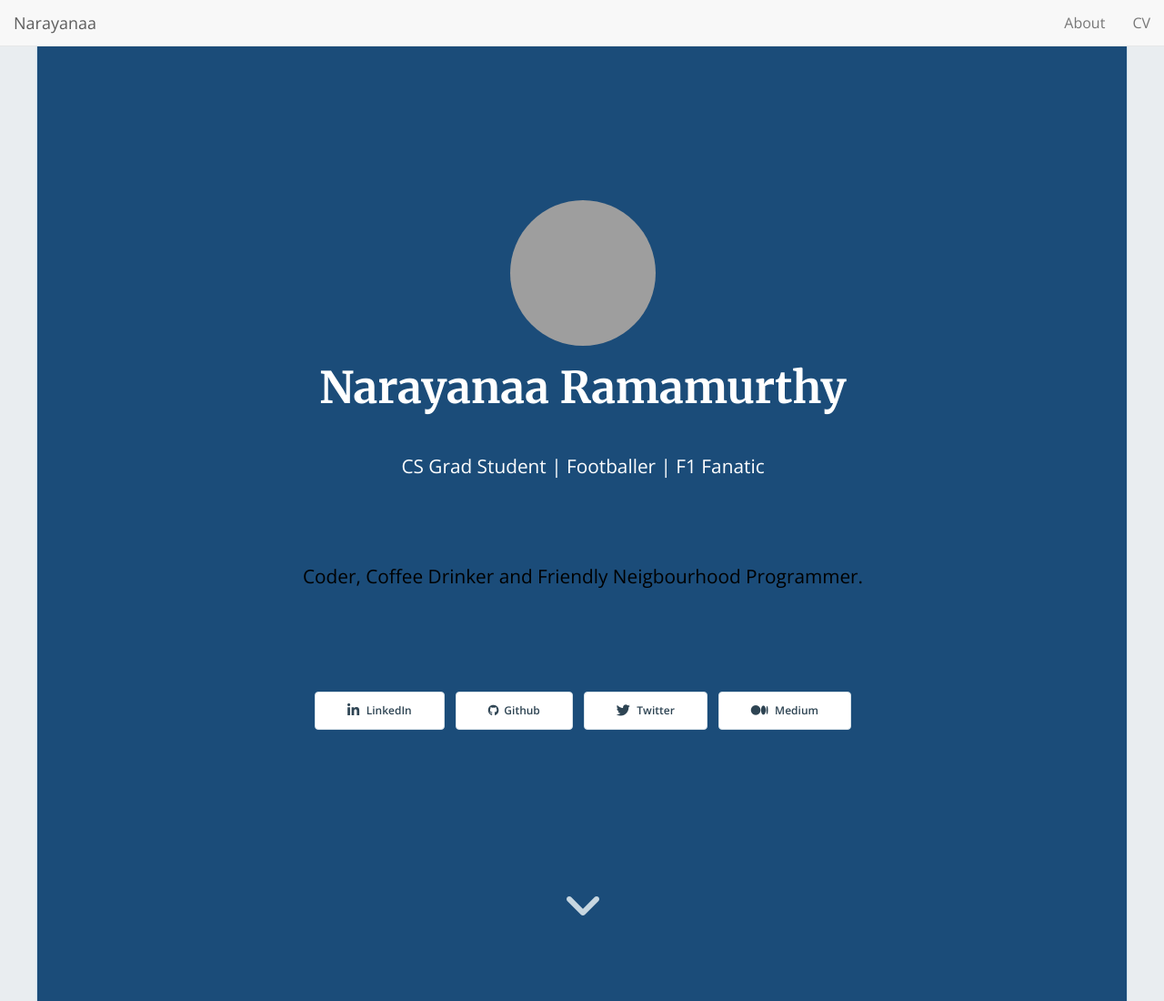
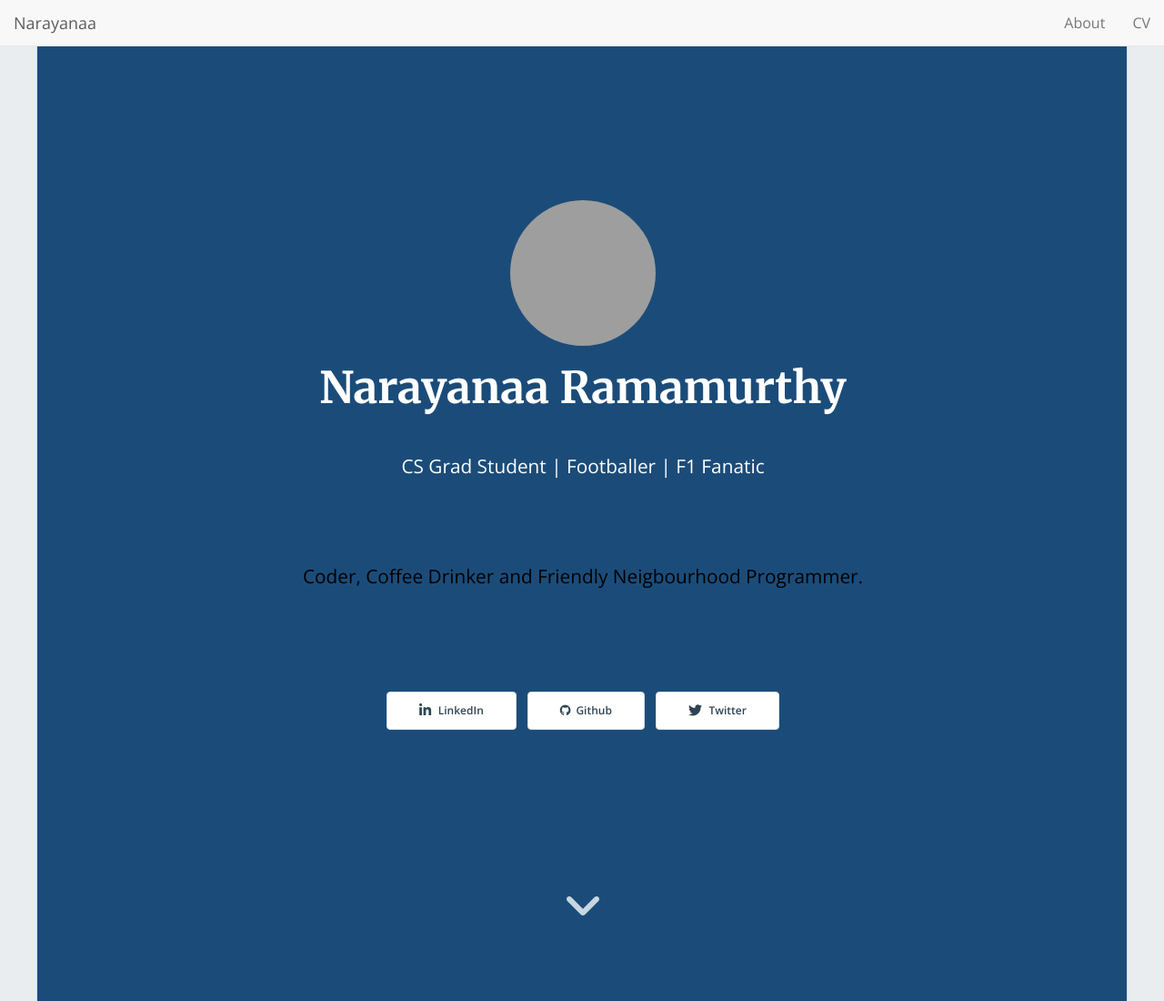
Before and after one commit to srnarayanaa/srnarayanaa.github.io, a plain HTML site: page index.html in a window 1280 px wide. Shown: the top 1100 px of the page at 91% size. Drawn offline with nearby package versions, Linux system fonts and the light colour scheme; grey boxes are pictures that could not be loaded; a script that the page names is missing.

Commit message:
Update index.html

```diff
--- a/index.html
+++ b/index.html
@@ -89,9 +89,6 @@
               <a href="https://github.com/srnarayanaa" target="_blank"><button class="btn btn-default btn-lg"><i class="fa fa-github"></i>Github</button></a>
 
               <a href="https://twitter.com/srnarayanaa" target="_blank"><button class="btn btn-default btn-lg"><i class="fa fa-twitter fa-lg"></i>Twitter</button></a>
-
-              <a href="https://medium.com/@srnarayanaa" target="_blank"><button class="btn btn-default btn-lg"><i class="fa fa-medium fa-lg"></i>Medium</button></a>
-
 
 
           </div>
```
